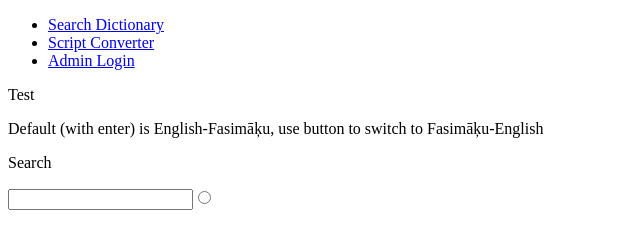
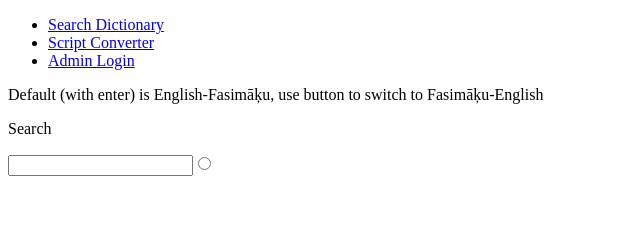
Before and after one commit to kashepavadan/Fasimaak-u-Dictionary, a plain HTML site: page index.html in a window 1280 px wide. Shown: the whole page, without its empty margins (0-640 px from the left). Drawn offline with Linux system fonts and the light colour scheme.

Commit message:
Update index.html

```diff
--- a/index.html
+++ b/index.html
@@ -11,9 +11,9 @@
         		<li><a href="/Fasimaak-u-Dictionary/login.html">Admin Login</a></li>
     		</ul>
     </nav>
-    <form name="search" method="get" action="http://google.com">Test
+    <form name="search" method="get" action="http://google.com">
     	<p>Default (with enter) is English-Fasimāķu, use button to switch to Fasimāķu-English</p>
-    	<p>Search</p><input type="text" name="word" size="20" value="" class="search_field" /><input type="radio" name="toggle" value="true" />
+    	<p>Search</p><input type="text" name="word" size="20" value=""><input type="radio" name="toggle" value="true">
   </form>
   </body>
 </html>
```
